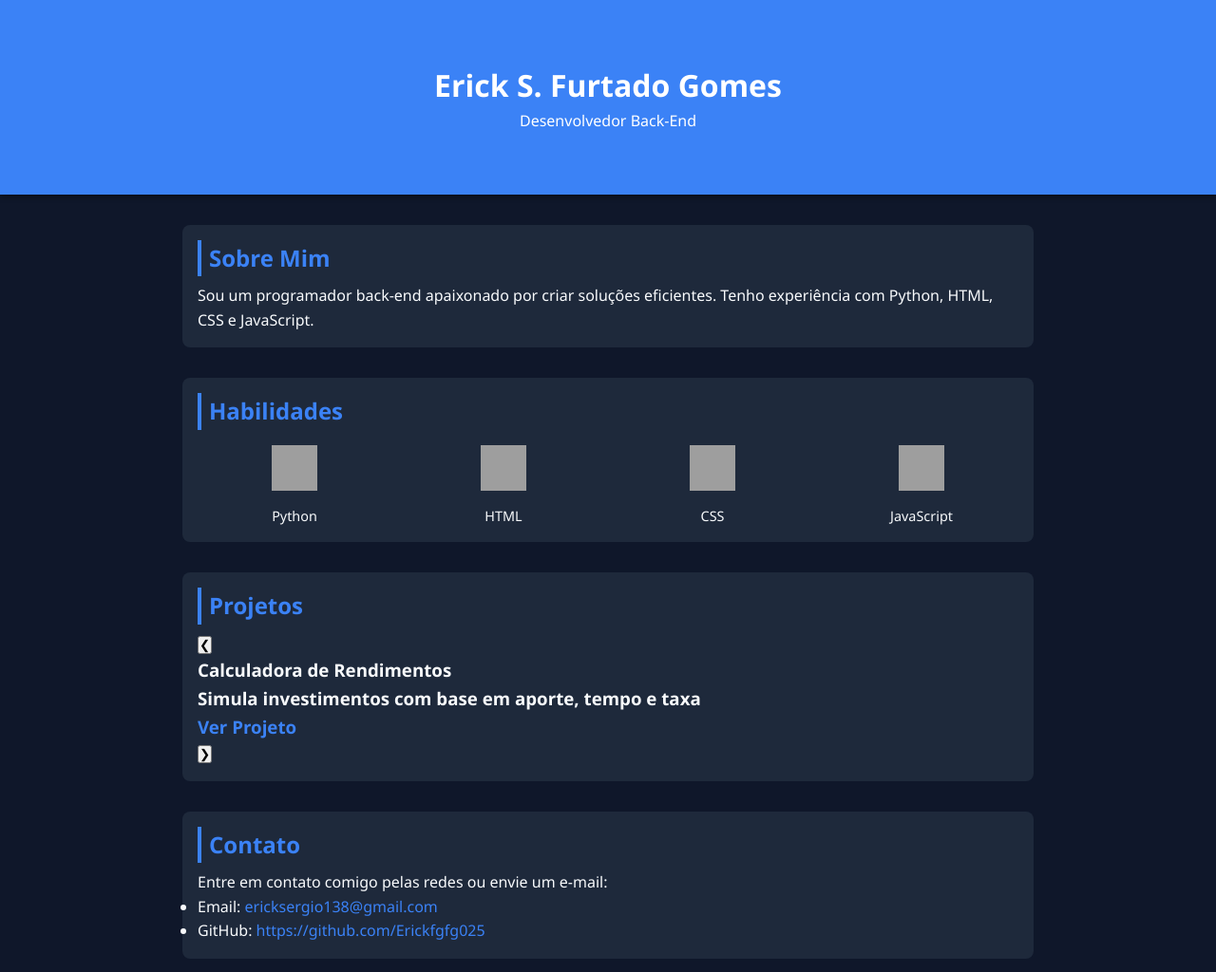
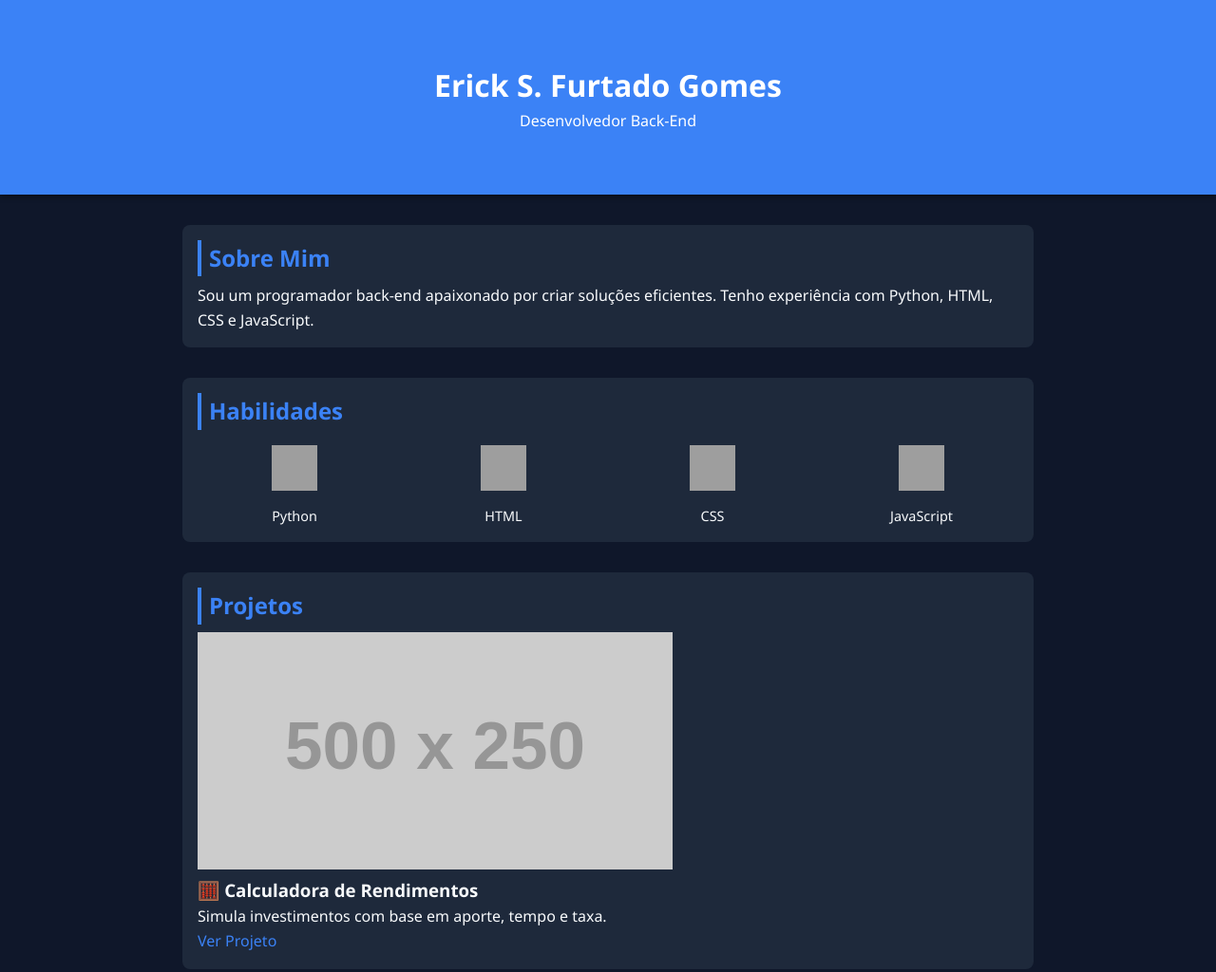
Before and after one commit to Erickfgfg025/my-dev-portfolio, a plain HTML site: page index.html in a window 1280 px wide. Shown: the top 1024 px of the page at 95% size. Drawn offline with Linux system fonts and the light colour scheme; grey boxes are pictures that could not be loaded; placeholder pictures from the web are drawn by us.

Commit message:
Atualizar o index.html

```diff
--- a/index.html
+++ b/index.html
@@ -29,18 +29,15 @@
 
 <section class="projetos">
   <h2>Projetos</h2>
-  <div class="carousel">
-    <button class="carousel-btn prev">&#10094;</button>
-    <div class="carousel-track-container">
-        <h3>Calculadora de Rendimentos<h3>
-        <p>Simula investimentos com base em aporte, tempo e taxa<p>
-        <a href='https://github.com/Erickfgfg025/Calculadora-de-Rendimentos-' target='_blank'>Ver Projeto</a>
-
-
-        <!-- Você pode duplicar o slide acima com outros projetos -->
-
+  <div class="projeto-card">
+    <img src="https://via.placeholder.com/500x250?text=Calculadora+de+Investimentos" alt="Capa do Projeto" class="projeto-img">
+    <div class="projeto-conteudo">
+      <h3>🧮 Calculadora de Rendimentos</h3>
+      <p>Simula investimentos com base em aporte, tempo e taxa.</p>
+      <a class="btn-projeto" href="https://github.com/Erickfgfg025/Calculadora-de-Rendimentos-" target="_blank" title="Abrir no GitHub">
+        Ver Projeto
+      </a>
     </div>
-    <button class="carousel-btn next">&#10095;</button>
   </div>
 </section>
 
```
